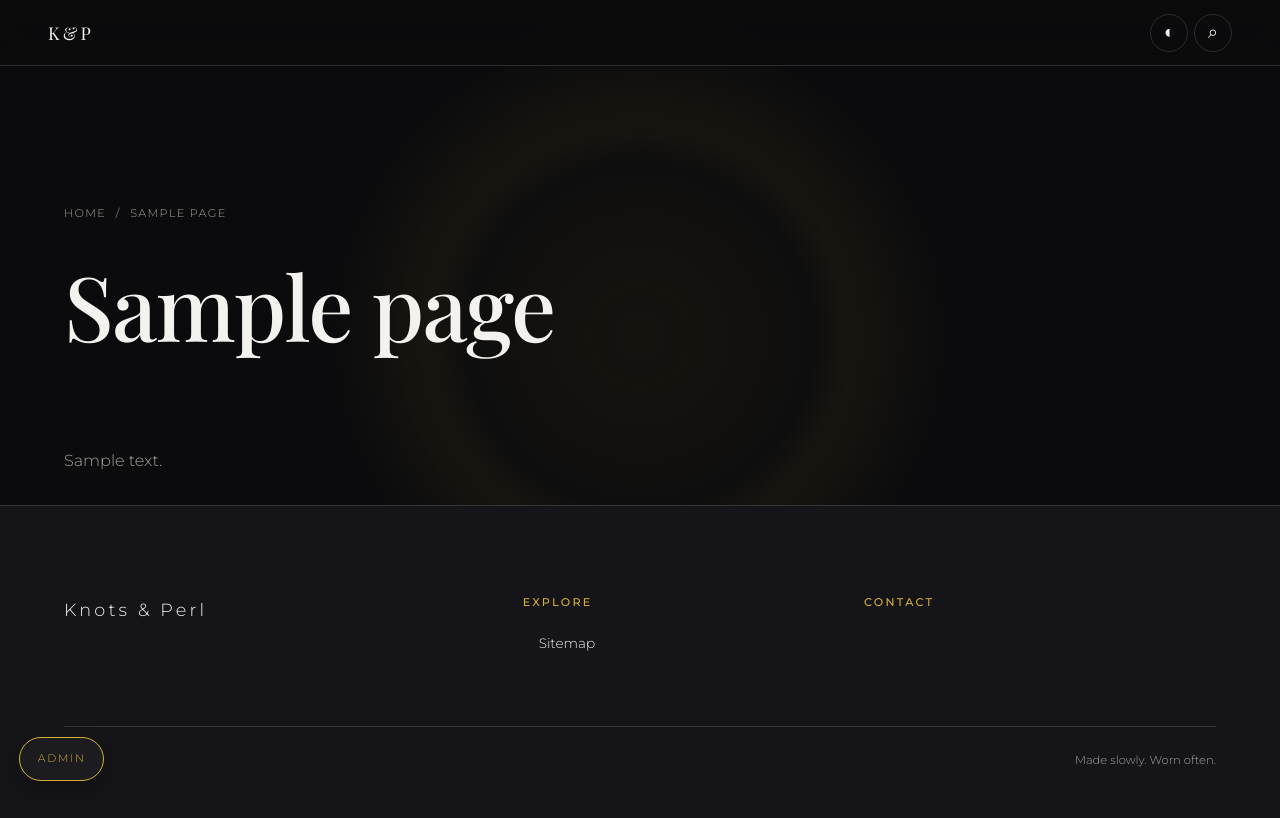
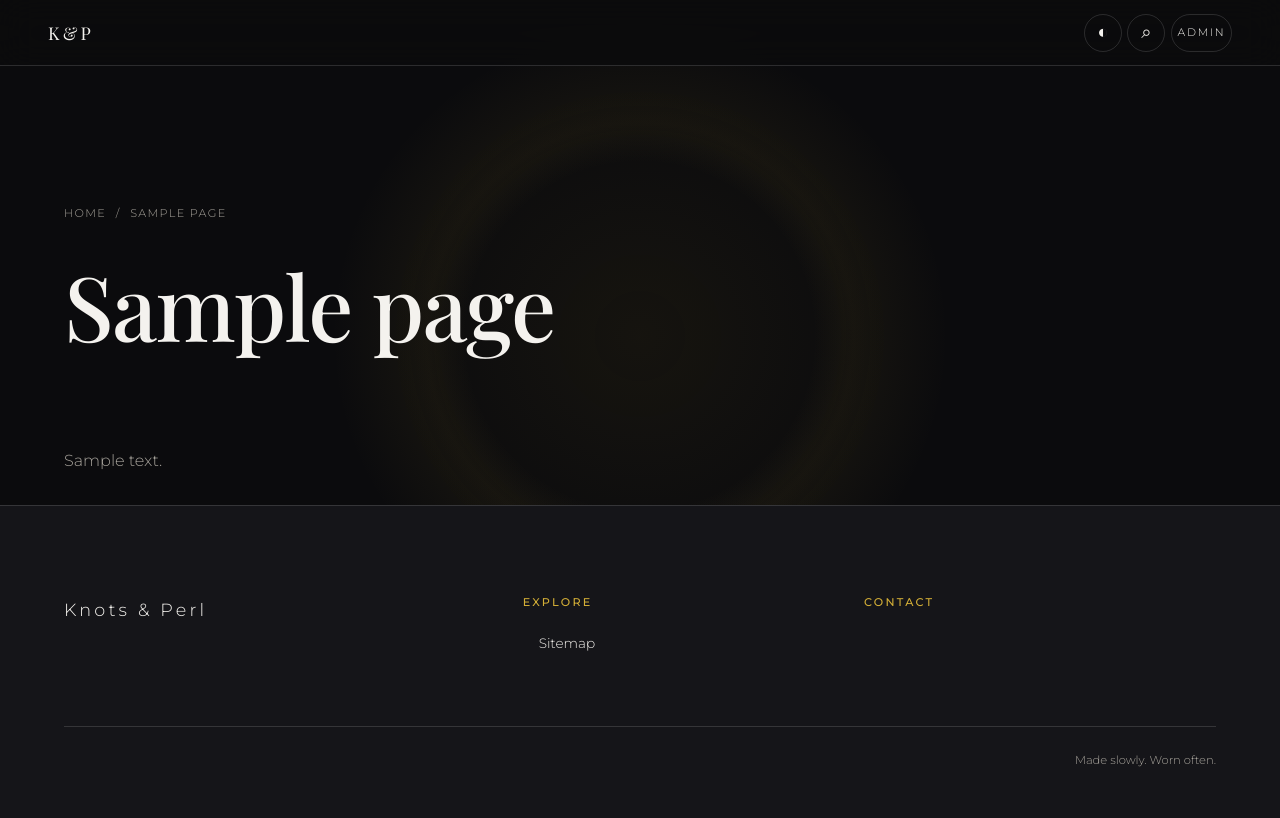
Before and after one commit to Shivam07k/knotperl, a Laravel app: template resources/views/site/pages/about.blade.php in a window 1280 px wide. Run offline with Laravel 12, Linux system fonts and the light colour scheme; the template is opened without the code that fills it: most values are stand-ins (such as "Sample title", 1, 10 or a date in 2020); some libraries are stand-ins or nearby versions.

Commit message:
Move admin link into navbar next to search

```diff
--- a/public/css/site.css
+++ b/public/css/site.css
@@ -160,8 +160,7 @@ p { margin: 0 0 1rem; }
 .slide-overlay { position: fixed; inset: 0; z-index: 80; background: var(--bg); overflow-y: auto; transform: translate3d(100%, 0, 0); transition: transform .72s var(--ease), visibility 0s linear .72s; visibility: hidden; will-change: transform; }
 .slide-overlay.is-open { transform: translate3d(0, 0, 0); visibility: visible; transition: transform .72s var(--ease), visibility 0s; }
 .slide-overlay.is-closing-left { transform: translate3d(-100%, 0, 0); }
-.admin-float { position: fixed; left: 1.2rem; bottom: 1.2rem; z-index: 55; display: inline-flex; align-items: center; padding: .75rem 1.1rem; border: 1px solid var(--accent); border-radius: 999px; background: var(--surface); color: var(--accent); font-size: .68rem; letter-spacing: .16em; text-transform: uppercase; box-shadow: 0 8px 20px rgba(0,0,0,.25); transition: background .25s, color .25s, transform .25s var(--ease); }
-.admin-float:hover, .admin-float:focus-visible { background: var(--accent); color: var(--bg); transform: translateY(-2px); }
+.admin-link { font-size: .68rem; letter-spacing: .16em; text-transform: uppercase; }
 .whatsapp-float { position: fixed; right: 1.2rem; bottom: 1.2rem; z-index: 55; width: 50px; height: 50px; border-radius: 50%; display: flex; align-items: center; justify-content: center; flex-direction: column; background: #fff; color: #128c7e; font-size: .75rem; font-weight: 700; box-shadow: 0 10px 20px rgba(0,0,0,.2); cursor: pointer; transition: all .2s cubic-bezier(.68,-.55,.265,1.55); }
 .whatsapp-float .tooltip { position: absolute; top: 0; right: 0; padding: .45rem .7rem; border-radius: 5px; background: #1b1b20; color: #f4f2ee; font-size: .68rem; font-weight: 400; letter-spacing: .06em; white-space: nowrap; box-shadow: 0 10px 10px rgba(0,0,0,.25); opacity: 0; pointer-events: none; transition: all .3s cubic-bezier(.68,-.55,.265,1.55); }
 .whatsapp-float .tooltip::before { content: ''; position: absolute; height: 8px; width: 8px; background: #1b1b20; bottom: -3px; right: 21px; transform: rotate(45deg); transition: all .3s cubic-bezier(.68,-.55,.265,1.55); }
--- a/resources/views/site/layouts/app.blade.php
+++ b/resources/views/site/layouts/app.blade.php
@@ -51,7 +51,6 @@
 
     @include('site.partials.footer')
 
-    <a class="admin-float" href="{{ config('publishing.admin_url') }}" aria-label="Admin panel">Admin</a>
     @php($whatsapp = preg_replace('/\D/', '', (string) ($site['settings']['whatsapp_number'] ?? '')))
     @if($whatsapp !== '')
         <a class="whatsapp-float" href="https://wa.me/{{ $whatsapp }}" target="_blank" rel="noopener noreferrer" aria-label="Chat on WhatsApp"><span class="tooltip">Chat on WhatsApp</span><span aria-hidden="true">WA</span></a>
--- a/resources/views/site/partials/header.blade.php
+++ b/resources/views/site/partials/header.blade.php
@@ -15,6 +15,7 @@
             <input type="checkbox" id="search-check">
             <span aria-hidden="true">⌕</span>
         </label>
+        <a class="icon-button admin-link" href="{{ config('publishing.admin_url') }}" aria-label="Admin panel">Admin</a>
         <button id="menu-toggle" class="icon-button menu-toggle" type="button" aria-expanded="false" aria-controls="mobile-nav" aria-label="Open menu" data-tip="Menu">☰</button>
     </div>
 </header>
```
Also changed, not shown: tests/Feature/StaticSiteGeneratorTest.php (+3 -2 lines).
